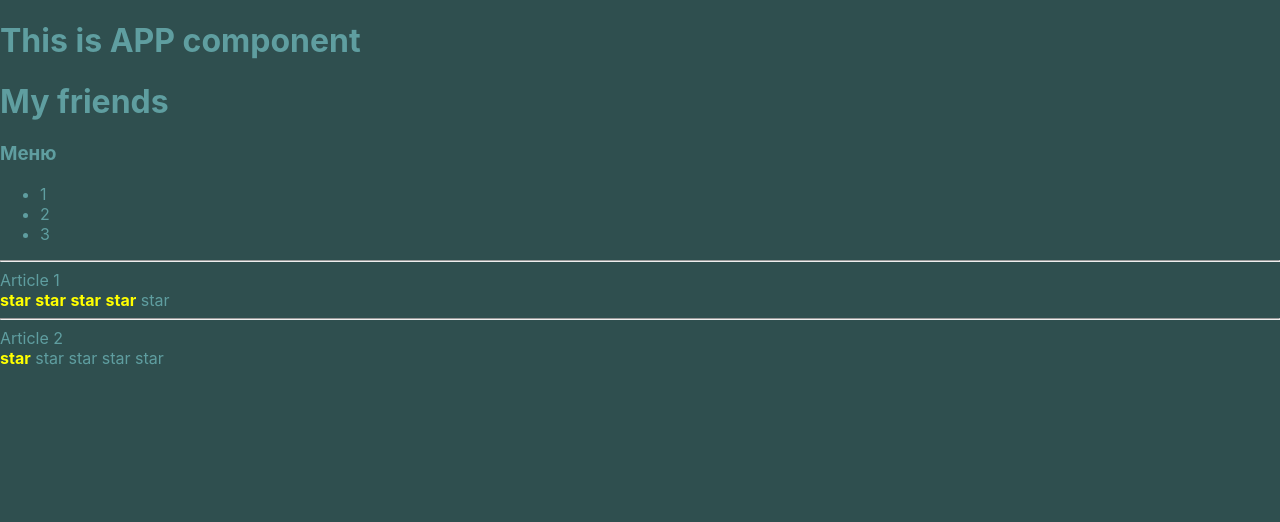
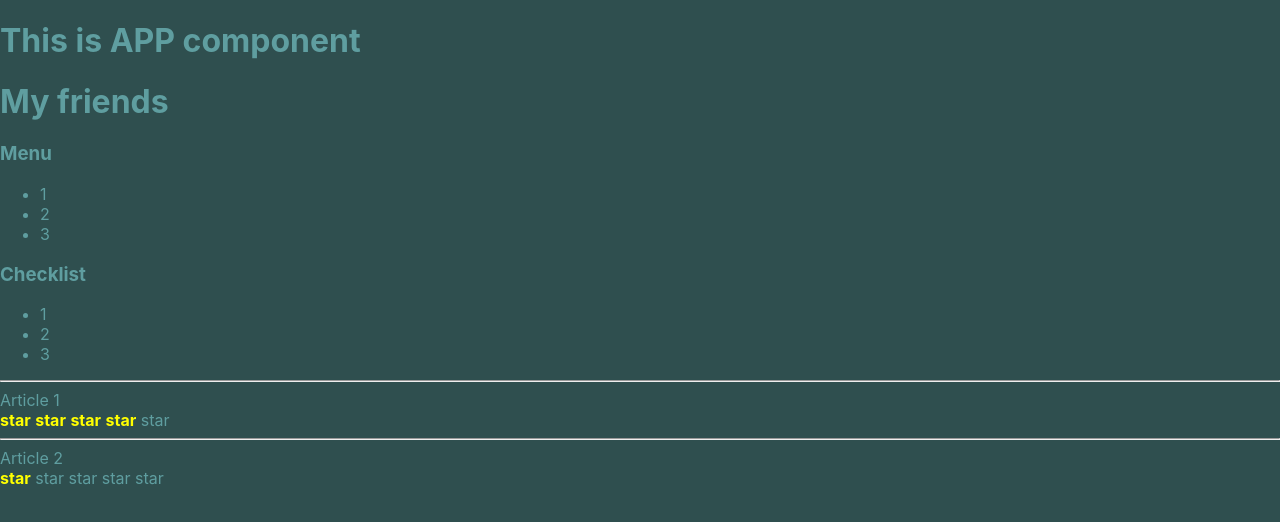
Before and after one commit to nekraco/simply, a React (Create React App) app: page / in a window 1280 px wide. Shown: the top 522 px of the page. Built offline with nearby package versions, Linux system fonts and the light colour scheme.

Commit message:
props in accordion creating types for props

```diff
--- a/src/App.tsx
+++ b/src/App.tsx
@@ -8,7 +8,8 @@ function App() {
     <div>
       <PageTitle title={'This is APP component'}/>
       <PageTitle title={'My friends'}/>
-      <Accordion/>
+      <Accordion title={'Menu'}/>
+      <Accordion title={'Checklist'}/>
       <hr/>
       Article 1
       <Rating num={4}/>
@@ -19,7 +20,11 @@ function App() {
   );
 }
 
-function PageTitle(props: any) {
+type PageTitlePropsType = {
+  title: string
+}
+
+function PageTitle(props: PageTitlePropsType) {
   return <h1>{props.title}</h1>
 }
 
--- a/src/components/Accordion/Accordion.tsx
+++ b/src/components/Accordion/Accordion.tsx
@@ -1,17 +1,24 @@
 import React from "react";
 
-
-export function Accordion() {
+type AccordionPropsType = {
+  title: string
+}
+export function Accordion(props: AccordionPropsType) {
+  debugger
   return (
     <div>
-      <AccordionTitle/>
+      <AccordionTitle title = {props.title}/>
       <AccordionBody/>
     </div>
   );
 }
 
-function AccordionTitle() {
-  return <h3>Меню</h3>
+type AccordionTitlePropsType = {
+  title: string
+}
+
+function AccordionTitle(props: AccordionTitlePropsType) {
+  return <h3>{props.title}</h3>
 }
 
 function AccordionBody() {
--- a/src/components/Rating/Rating.tsx
+++ b/src/components/Rating/Rating.tsx
@@ -1,6 +1,10 @@
 import React from "react";
 
-export function Rating(props: any) {
+type RatingPropsType = {
+  num: 0 | 1 | 2 | 3 | 4 | 5
+}
+
+export function Rating(props: RatingPropsType) {
   let stars = [];
 
   for (let i = 0; i < 5; i++) {
@@ -18,7 +22,11 @@ export function Rating(props: any) {
   )
 }
 
-function Star(props: any) {
+type StarPropsType = {
+  selected: boolean
+}
+
+function Star(props: StarPropsType) {
   //debugger
   if(props.selected) {
     return (
```
